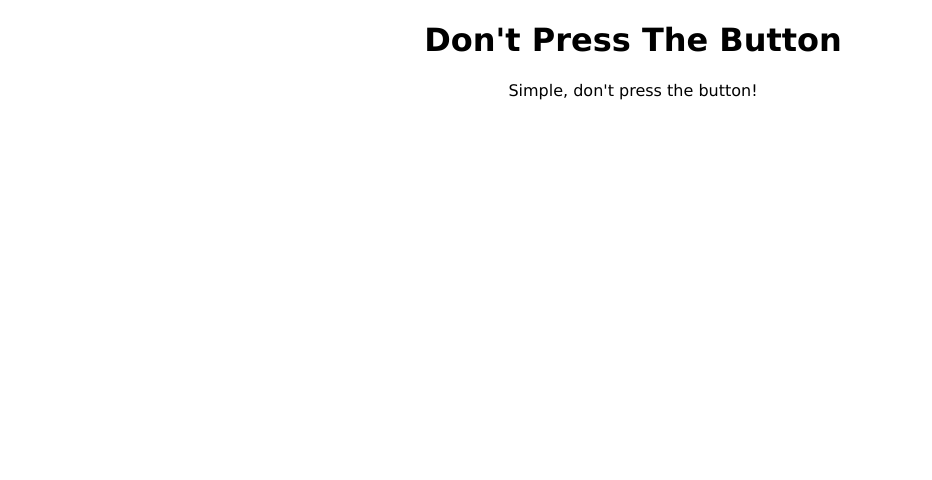
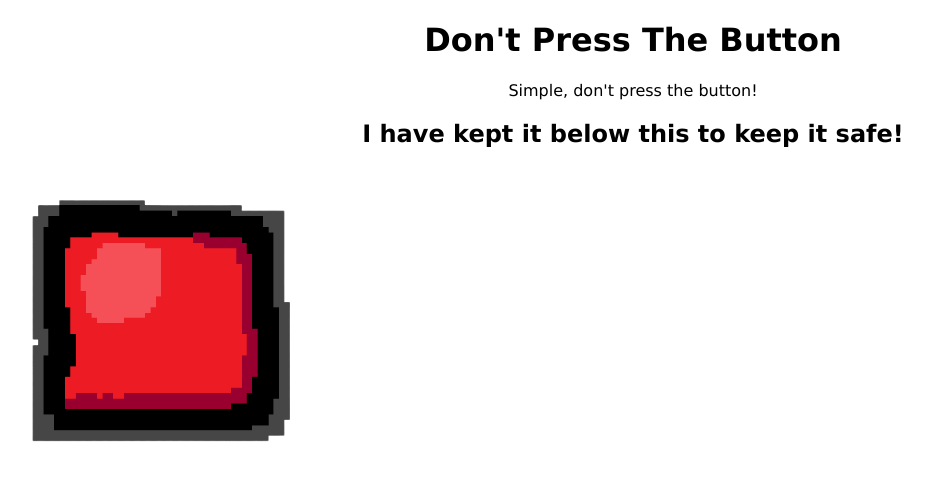
Before and after one commit to YadderOnALadder/Dont_Press_The_Button, a plain HTML site: page index.html in a window 1280 px wide. Shown: the whole page, without its empty margins (7-939 px from the left). Drawn offline with Linux system fonts and the light colour scheme.

Commit message:
The One, The Only
Added "The Button".

```diff
--- a/index.html
+++ b/index.html
@@ -2,3 +2,11 @@
 
 <h1 style="text-align: center; font-family: Verdana, Geneva, Tahoma, sans-serif;">Don't Press The Button</h1>
 <p style="text-align: center; font-family: Verdana, Geneva, Tahoma, sans-serif;">Simple, don't press the button!</p>
+
+<h2 style="text-align: center; font-family: Verdana, Geneva, Tahoma, sans-serif;">I have kept it below this to keep it safe!</h2>
+
+<body>
+
+    <img src="Images/Button_Sprite.png" height = 300>
+
+</body>
```
Also changed, not shown: Images/Button_Sprite.png (added).
